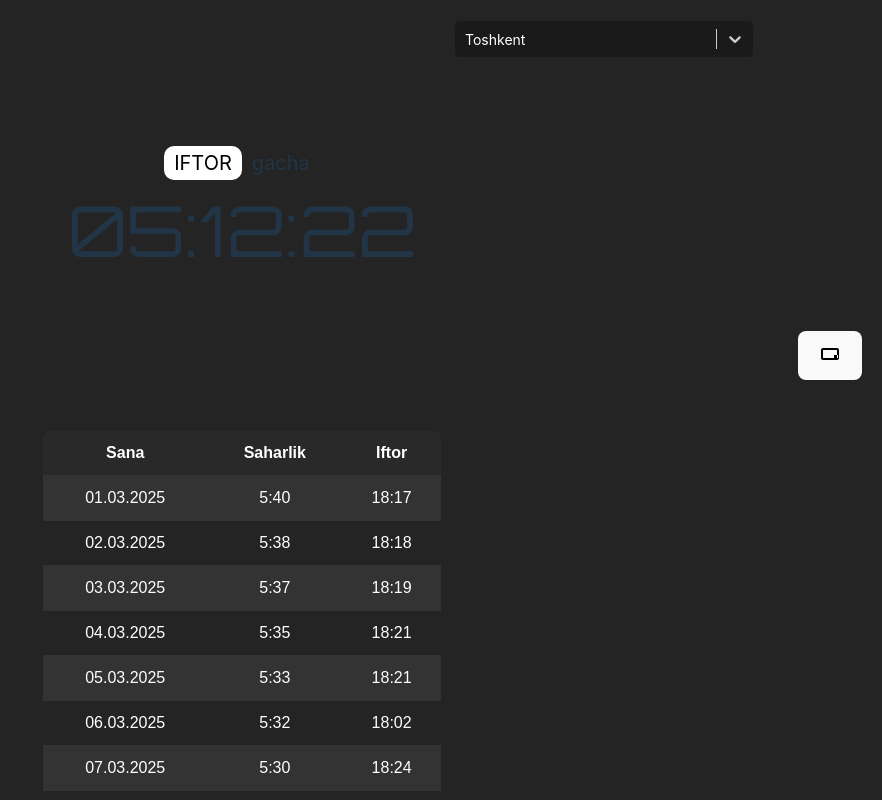
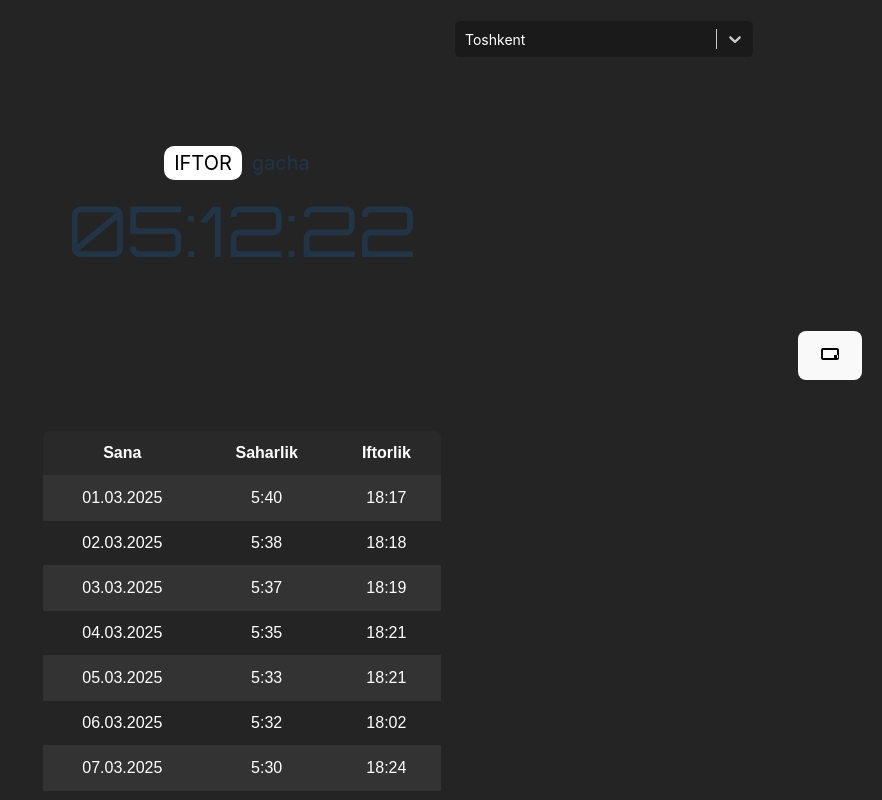
Before and after one commit to JsDevUz/ramazon_taqvim, a React (Vite) app: page / in a window 1280 px wide. Shown: the top 800 px of the page, without its empty margins (398-1280 px from the left). Built offline with nearby package versions, Linux system fonts and the light colour scheme.

Commit message:
fix table title;

```diff
--- a/src/ramadantable.jsx
+++ b/src/ramadantable.jsx
@@ -45,7 +45,7 @@ const RamadanTimetable = ({ TIMES }) => {
           <tr>
             <th style={thStyle}>Sana</th>
             <th style={thStyle}>Saharlik</th>
-            <th style={thStyle}>Iftor</th>
+            <th style={thStyle}>Iftorlik</th>
           </tr>
         </thead>
         <tbody>
```
